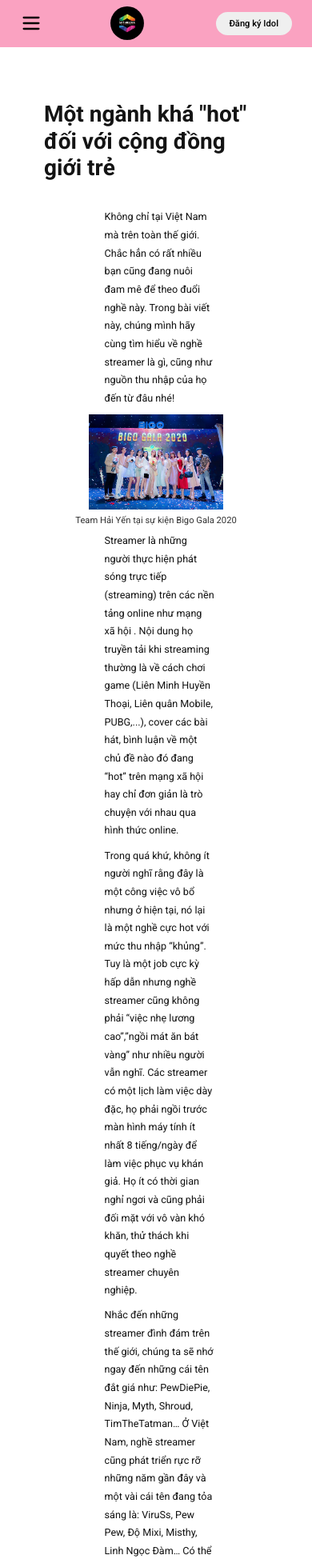
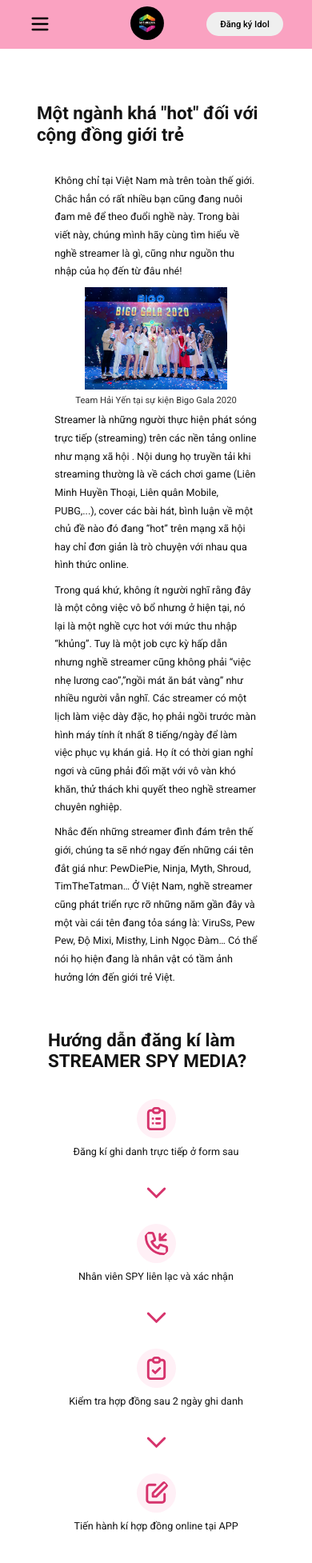
Before and after one commit to HoNhatHy/bigo, a React (Create React App) app: page /gioi-thieu in a window 390 px wide. Shown: the top 1954 px of the page at 80% size. Built offline with nearby package versions, Linux system fonts and the light colour scheme.

Commit message:
responsive for introduction page

```diff
--- a/public/queries.css
+++ b/public/queries.css
@@ -7,6 +7,10 @@
 @media (max-width: 1100px) {
   .container {
     max-width: 100rem;
+  }
+
+  .testimonial {
+    grid-template-columns: 1fr 1.7fr;
   }
 }
 
@@ -34,6 +38,10 @@
   .company-infors h3 {
     margin-bottom: 3.2rem;
   }
+
+  .testimonial {
+    grid-template-columns: 1fr 1.5fr;
+  }
 }
 
 @media (max-width: 900px) {
@@ -58,6 +66,43 @@
   .footer-container {
     max-width: 80rem;
     grid-template-columns: 1fr 2.5fr;
+  }
+
+  .testimonial {
+    grid-template-columns: 1fr;
+  }
+
+  .hienthanh-testimonial-img {
+    margin-bottom: 1.2rem;
+  }
+
+  .share-2 {
+    grid-column: 1;
+  }
+
+  .qoute {
+    grid-column: 1;
+    text-align: center;
+  }
+
+  .steps {
+    flex-direction: column;
+    row-gap: 3.2rem;
+  }
+
+  .intro-icon {
+    width: 7rem;
+    height: 7rem;
+  }
+
+  .right-icon {
+    transform: rotate(90deg);
+    width: 5rem;
+    height: 5rem;
+  }
+
+  .heading-secondary {
+    font-size: 3.2rem;
   }
 }
 
@@ -215,6 +260,10 @@
     grid-column: 3 / span 2;
     grid-row: 2 / span 2;
   }
+
+  .introduction .content {
+    padding: 0 3.2rem;
+  }
 }
 
 @media (max-width: 500px) {
@@ -276,6 +325,36 @@
   .sologan span {
     display: inline;
   }
+
+  .container.introduction {
+    max-width: 45rem;
+  }
+
+  .testimonial {
+    padding: 2.4rem;
+  }
+
+  .component {
+    padding: 6.4rem 3.2rem;
+  }
+
+  .component.flex-center {
+    padding: 6.4rem 0;
+  }
+}
+
+@media (max-width: 450px) {
+  .nav-items {
+    width: 100vw;
+  }
+
+  .hero-section {
+    height: 87vh;
+  }
+
+  .primary-heading {
+    font-size: 4rem;
+  }
 }
 
 @media (max-width: 400px) {
@@ -283,9 +362,8 @@
     font-size: 43.75%;
   }
 
-  .nav {
-    padding: 1.2rem 3.6rem;
-    grid-template-columns: 1fr 2fr;
+  .hero-section {
+    height: 89vh;
   }
 
   .hero-section {
@@ -293,7 +371,6 @@
   }
 
   .primary-heading {
-    font-size: 4rem;
     letter-spacing: 2px;
   }
 
@@ -313,4 +390,15 @@
   .idols-heading-box {
     font-size: 3.6rem;
   }
+
+  .what-streamer {
+    padding: 0 1.2rem;
+  }
 }
+
+@media (max-width: 350px) {
+  .nav {
+    padding: 1.2rem 3.6rem;
+    grid-template-columns: 1fr 2fr;
+  }
+}
--- a/public/style.css
+++ b/public/style.css
@@ -411,7 +411,6 @@ footer {
   font-size: 1.8rem;
   line-height: 1.8;
   color: #111;
-  margin-left: 1.2rem;
   margin-bottom: 1.2rem;
 }
 
@@ -486,7 +485,7 @@ td {
   border-radius: 1rem;
   width: 90%;
   display: grid;
-  grid-template-columns: 1fr 2.5fr;
+  grid-template-columns: 1fr 4fr;
   column-gap: 2.4rem;
   align-items: center;
 }
@@ -503,7 +502,6 @@ td {
   line-height: 1.5;
   display: flex;
   flex-direction: column;
-  padding-top: 2.4rem;
 }
 
 .share p {
@@ -511,13 +509,21 @@ td {
   font-weight: 400;
 }
 
+.share-2 {
+  grid-column: 1 / span 2;
+  margin-bottom: 1.2rem;
+}
+
 .qoute {
   display: flex;
-  justify-content: end;
+  justify-content: center;
+  grid-column: 1 / span 2;
+  width: 100%;
 }
 
 .qoute p {
   font-style: italic;
   font-weight: 500;
   font-size: 1.6rem;
+  color: #fff;
 }
--- a/src/components/Introduction.js
+++ b/src/components/Introduction.js
@@ -383,9 +383,9 @@ class Introduction extends React.Component {
           <div className="testimonial">
             <img
               className="hienthanh-testimonial-img"
-              src="https://scontent.fsgn3-1.fna.fbcdn.net/v/t39.30808-6/272039850_3132419817047123_6054733328690641608_n.jpg?_nc_cat=104&ccb=1-7&_nc_sid=8bfeb9&_nc_ohc=DVeyQ3hTvCoAX9Kuccc&tn=NT89KOVnfwj5031I&_nc_ht=scontent.fsgn3-1.fna&oh=00_AT_99l-ZONhp8xjQqP45R9dTN4XCuShhPJSXZJuA4nBERw&oe=62BAD1F1"
+              src="https://scontent.fsgn13-2.fna.fbcdn.net/v/t39.30808-6/259711626_3084674891821616_1853475545464379996_n.jpg?_nc_cat=109&ccb=1-7&_nc_sid=8bfeb9&_nc_ohc=maI2f4srGscAX_xb5oS&tn=NT89KOVnfwj5031I&_nc_ht=scontent.fsgn13-2.fna&oh=00_AT_3AOdhjgjObZ5CNNoXKeCKeRx3EP88IACCyblQq3bt2A&oe=62BC386F"
             />
-            <div className="share">
+            <div className="share share-1">
               <div>
                 <p>
                   Do tôi và tổng giám đốc công ty SPY là bạn thân khi còn học
@@ -396,15 +396,18 @@ class Introduction extends React.Component {
                   năm 2 mức thu nhập ấy cũng đc xem là cao so với mặt bằng chung
                   với các bạn sinh viên.
                 </p>
+              </div>
+            </div>
+            <div className="share share-2">
               <p>
                 Streamer như chúng tôi không cần phải ra ngoài lăn lộn, chỉ ở
                 nhà rồi on mic, on screen và chiến thôi.
               </p>
               <p>
                 Tôi cũng được xem như là cây cỗ thụ của SPY MEDIA, cùng MEDIA
-                  đồng hành cho đến hiện tại đã được 3 năm. Tôi cảm ơn và rất
-                  vui khi được SPY MEDIA giúp đỡ trong thời gian chập chững, gục
-                  ngã vì mệt mỏi và cho đến hiện tại.
+                đồng hành cho đến hiện tại đã được 3 năm. Tôi cảm ơn và rất vui
+                khi được SPY MEDIA giúp đỡ trong thời gian chập chững, gục ngã
+                vì mệt mỏi và cho đến hiện tại.
               </p>
             </div>
             <div className="qoute">
@@ -416,7 +419,6 @@ class Introduction extends React.Component {
           </div>
         </div>
       </div>
-      </div>
     );
   }
 }
--- a/src/components/Nav.js
+++ b/src/components/Nav.js
@@ -96,11 +96,13 @@ class Nav extends React.Component {
           )}
         </button>
         <div className="nav-container">
-          <img
-            className="spy-media-logo"
-            src={require("../images/sky-media.jpeg")}
-            alt="Sky-media"
-          />
+          <Link to="/">
+            <img
+              className="spy-media-logo"
+              src={require("../images/sky-media.jpeg")}
+              alt="Sky-media"
+            />
+          </Link>
           <div className="nav-items" ref={this.navItems}>
             <Link to="/" className="nav-item link" onClick={this.onMenuClose}>
               Trang chủ
```
Lines whose indentation alone changed are shown as unchanged.
